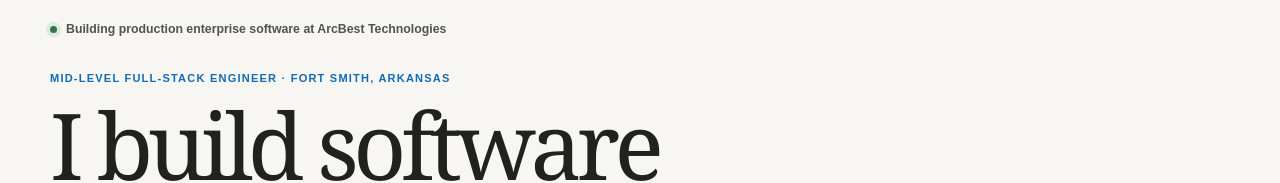
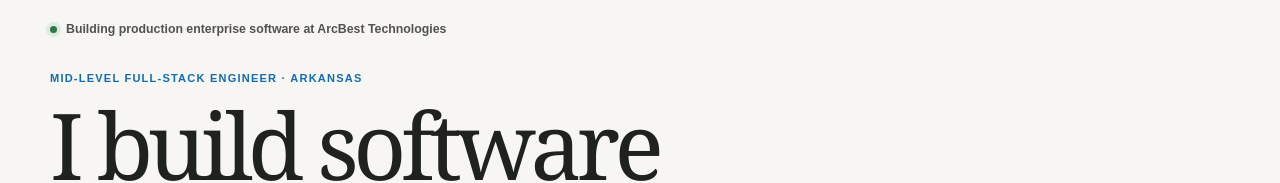
Before and after one commit to westongraham/westongraham.com, a Next.js app: page / in a window 1280 px wide. Shown: the part 158-341 px from the top of the page. Built offline with nearby package versions, Linux system fonts and the light colour scheme.

Commit message:
Removed City

```diff
--- a/src/app/page.tsx
+++ b/src/app/page.tsx
@@ -39,7 +39,7 @@ export default function Home() {
         <div className="availability"><span /> Building production enterprise software at ArcBest Technologies</div>
         <div className="hero-grid">
           <div>
-            <p className="kicker">Mid-level full-stack engineer · Fort Smith, Arkansas</p>
+            <p className="kicker">Mid-level full-stack engineer · Arkansas</p>
             <h1>I build software that makes work easier.</h1>
             <p className="hero-copy">
               I’m Weston, a mid-level full-stack engineer at ArcBest Technologies. I build
@@ -178,7 +178,7 @@ export default function Home() {
         <div className="contact-links"><a href="mailto:westongraham11@gmail.com">westongraham11@gmail.com ↗</a><a href="/documents/weston-graham-resume.pdf" target="_blank" rel="noreferrer">Resume ↗</a><a href="https://www.linkedin.com/in/westongraham" target="_blank" rel="noreferrer">LinkedIn ↗</a><a href="https://github.com/westongraham" target="_blank" rel="noreferrer">GitHub ↗</a></div>
       </section>
 
-      <footer className="shell"><span>© {new Date().getFullYear()} Weston Graham</span><span>Based in Fort Smith, Arkansas.</span></footer>
+      <footer className="shell"><span>© {new Date().getFullYear()} Weston Graham</span><span>Based in Arkansas.</span></footer>
     </main>
   );
 }
```
